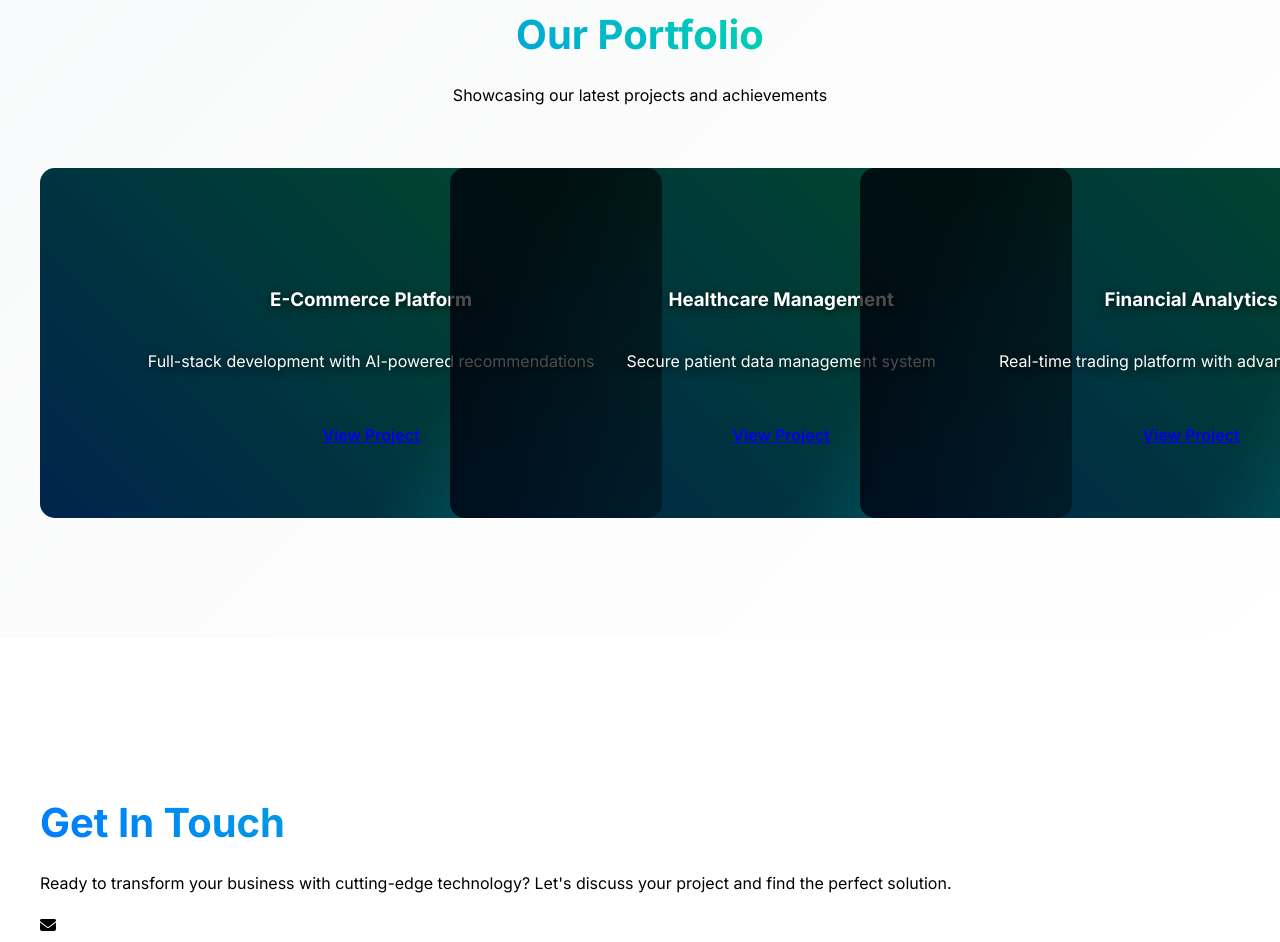
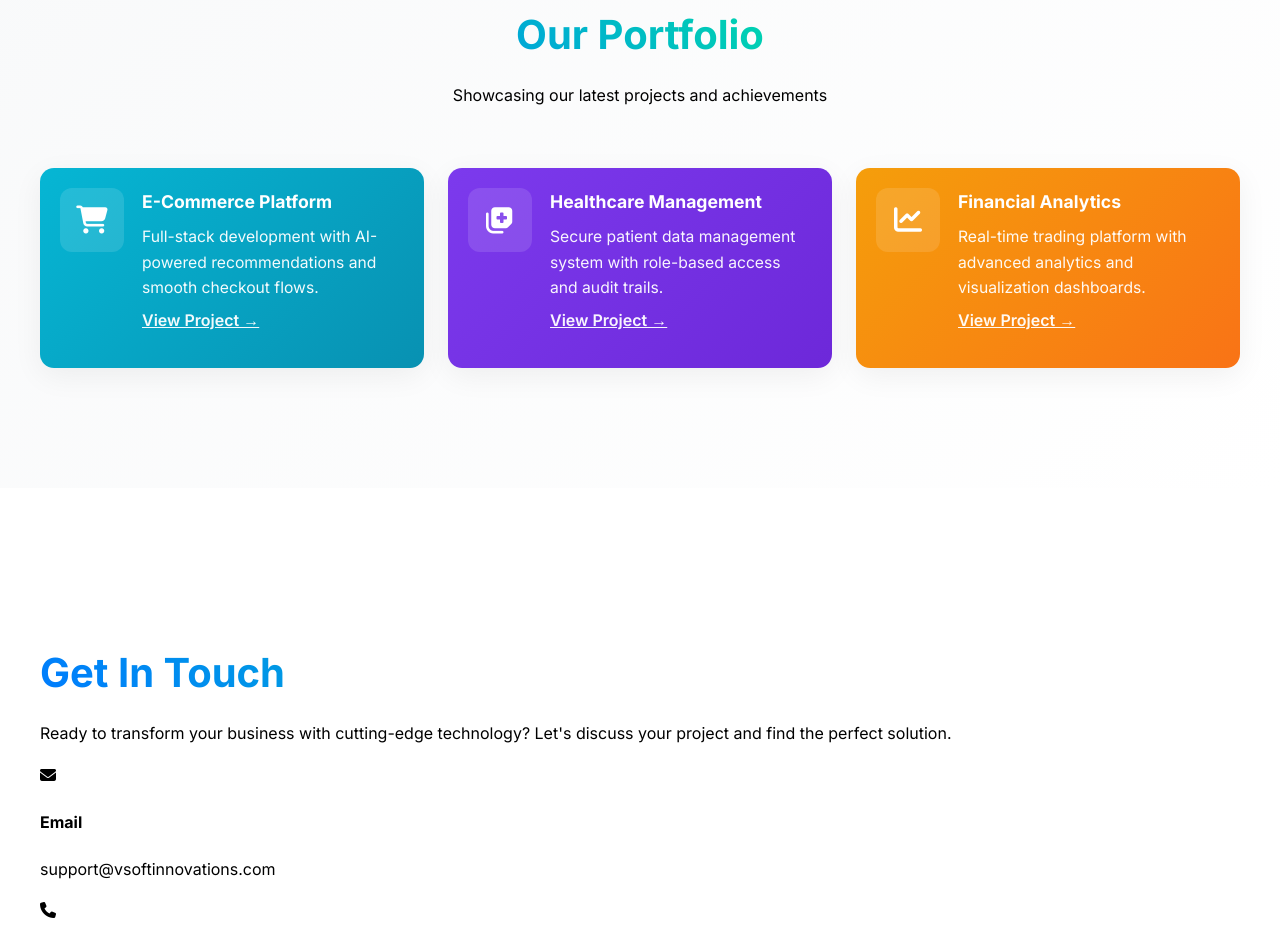
Before and after one commit to vsoftinn/vsoftinnovations, a plain HTML site: page index.html in a window 1280 px wide. Shown: the part 4289-5231 px from the top of the page. Drawn offline with Linux system fonts and the light colour scheme.

Commit message:
Update index.html

```diff
--- a/index.html
+++ b/index.html
@@ -580,6 +580,77 @@
                 gap: 40px;
             }
         }
+
+        /* ===== Portfolio Card Styling ===== */
+        .portfolio-grid {
+            display: grid;
+            grid-template-columns: repeat(auto-fit, minmax(260px, 1fr));
+            gap: 24px;
+            align-items: stretch;
+        }
+
+        .portfolio-card {
+            display: flex;
+            gap: 18px;
+            align-items: flex-start;
+            padding: 20px;
+            border-radius: 14px;
+            color: #fff;
+            box-shadow: 0 8px 30px rgba(2,6,23,0.06);
+            transition: transform 220ms ease, box-shadow 220ms ease;
+            min-height: 160px;
+            background: linear-gradient(135deg, rgba(255,255,255,0.04), rgba(255,255,255,0.02));
+            flex-direction: row;
+        }
+
+        .portfolio-card:hover {
+            transform: translateY(-6px);
+            box-shadow: 0 18px 40px rgba(2,6,23,0.12);
+        }
+
+        .portfolio-icon {
+            flex: 0 0 64px;
+            height: 64px;
+            border-radius: 12px;
+            display:flex;
+            align-items:center;
+            justify-content:center;
+            font-size: 28px;
+            background: rgba(255,255,255,0.12);
+        }
+
+        .portfolio-content {
+            flex: 1 1 auto;
+            display: flex;
+            flex-direction: column;
+            gap: 8px;
+        }
+
+        .portfolio-title {
+            font-size: 1.1rem;
+            font-weight: 700;
+            color: #ffffff;
+            margin: 0;
+        }
+
+        .portfolio-desc {
+            color: rgba(255,255,255,0.95);
+            margin: 0;
+            font-size: 0.98rem;
+        }
+
+        .portfolio-link {
+            margin-top: auto;
+            align-self: flex-start;
+            color: rgba(255,255,255,0.95);
+            text-decoration: underline;
+            font-weight: 600;
+        }
+
+        .portfolio-card:nth-child(1) { background: linear-gradient(135deg,#06b6d4 0%, #0891b2 100%); }
+        .portfolio-card:nth-child(2) { background: linear-gradient(135deg,#7c3aed 0%, #6d28d9 100%); }
+        .portfolio-card:nth-child(3) { background: linear-gradient(135deg,#f59e0b 0%, #f97316 100%); }
+
     </style>
     <!-- Favicons -->
     <link rel="icon" href="https://res.cloudinary.com/deopcanic/image/upload/v1762699633/Untitled_design_1_fm25ty.svg" type="image/svg+xml">
@@ -917,25 +988,30 @@
                 <p class="section-subtitle">Showcasing our latest projects and achievements</p>
             </div>
             <div class="portfolio-grid">
-                <div class="portfolio-item portfolio-bg-1">
-                    <div class="portfolio-overlay">
-                        <h3>E-Commerce Platform</h3>
-                        <p>Full-stack development with AI-powered recommendations</p>
-                        <a class="btn btn-outline" href="https://geke.netlify.app/" target="_blank" rel="noopener noreferrer">View Project</a>
+                <div class="portfolio-card">
+                    <div class="portfolio-icon"><i class="fas fa-shopping-cart"></i></div>
+                    <div class="portfolio-content">
+                        <h3 class="portfolio-title">E-Commerce Platform</h3>
+                        <p class="portfolio-desc">Full-stack development with AI-powered recommendations and smooth checkout flows.</p>
+                        <a class="portfolio-link" href="https://geke.netlify.app/" target="_blank" rel="noopener noreferrer">View Project →</a>
                     </div>
                 </div>
-                <div class="portfolio-item portfolio-bg-2">
-                    <div class="portfolio-overlay">
-                        <h3>Healthcare Management</h3>
-                        <p>Secure patient data management system</p>
-                        <a class="btn btn-outline" href="#" target="_blank" rel="noopener noreferrer">View Project</a>
+
+                <div class="portfolio-card">
+                    <div class="portfolio-icon"><i class="fas fa-notes-medical"></i></div>
+                    <div class="portfolio-content">
+                        <h3 class="portfolio-title">Healthcare Management</h3>
+                        <p class="portfolio-desc">Secure patient data management system with role-based access and audit trails.</p>
+                        <a class="portfolio-link" href="#" target="_blank" rel="noopener noreferrer">View Project →</a>
                     </div>
                 </div>
-                <div class="portfolio-item portfolio-bg-3">
-                    <div class="portfolio-overlay">
-                        <h3>Financial Analytics</h3>
-                        <p>Real-time trading platform with advanced analytics</p>
-                        <a class="btn btn-outline" href="#" target="_blank" rel="noopener noreferrer">View Project</a>
+
+                <div class="portfolio-card">
+                    <div class="portfolio-icon"><i class="fas fa-chart-line"></i></div>
+                    <div class="portfolio-content">
+                        <h3 class="portfolio-title">Financial Analytics</h3>
+                        <p class="portfolio-desc">Real-time trading platform with advanced analytics and visualization dashboards.</p>
+                        <a class="portfolio-link" href="#" target="_blank" rel="noopener noreferrer">View Project →</a>
                     </div>
                 </div>
             </div>
```
